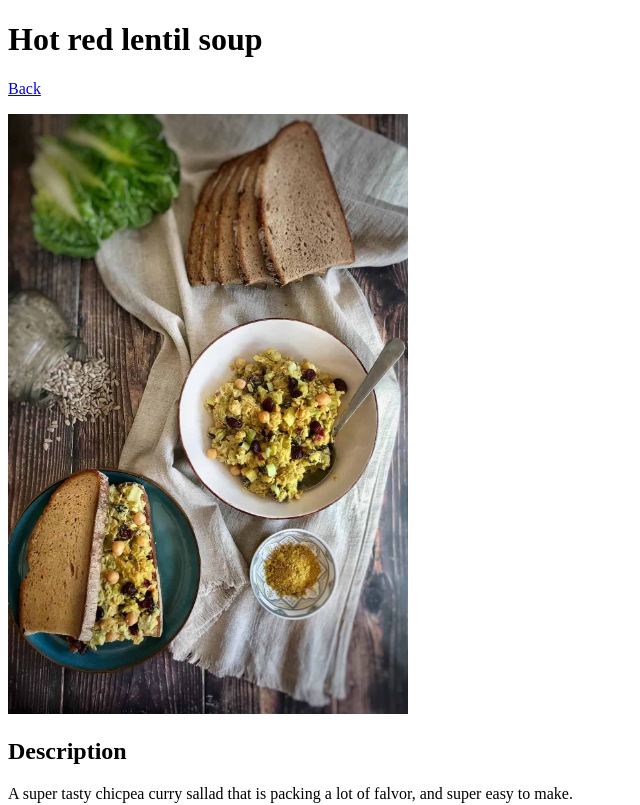
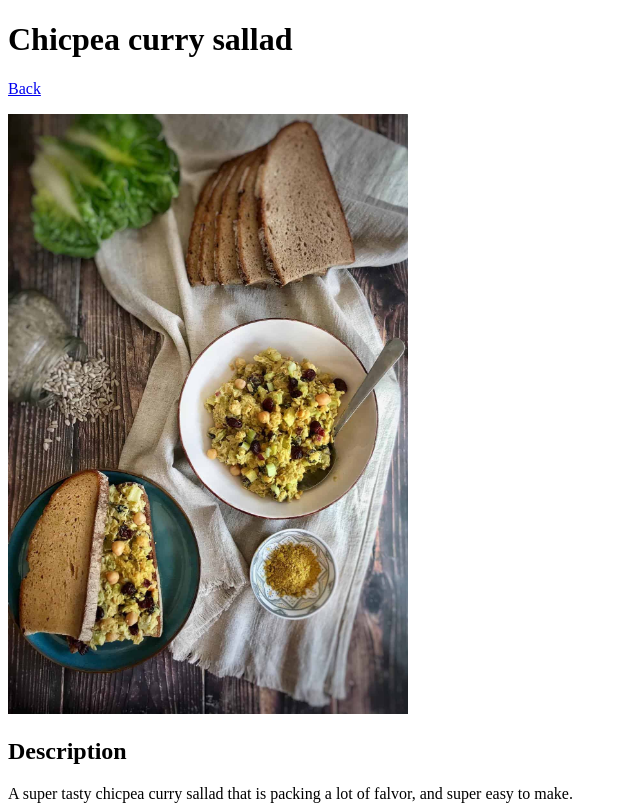
Before and after one commit to AnderssonX/Odin-Recipes, a plain HTML site: page recipes/chicpeasallad.html in a window 1280 px wide. Shown: the top 805 px of the page, without its empty margins (0-640 px from the left). Drawn offline with Linux system fonts and the light colour scheme.

Commit message:
fix typo

```diff
--- a/recipes/chicpeasallad.html
+++ b/recipes/chicpeasallad.html
@@ -5,7 +5,7 @@
         <meta charset="utf-8">
     </head>
 <body>
-        <h1>Hot red lentil soup</h1>
+        <h1>Chicpea curry sallad</h1>
         <p></p><a href="../index.html">Back</a></p>
         <img src="../images/chicpeasallad.jpg" width="400px">
         <h2>Description</h2>
```
